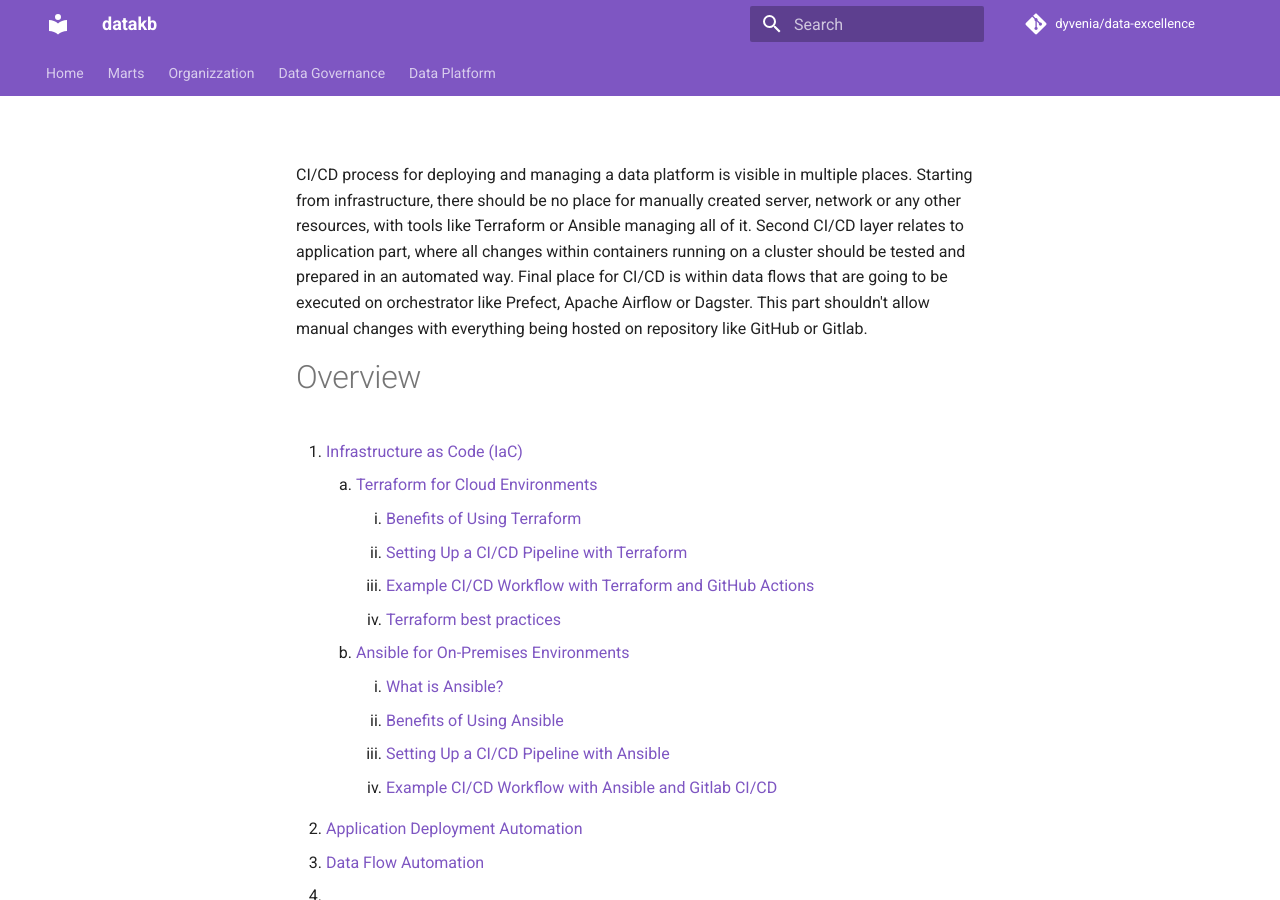
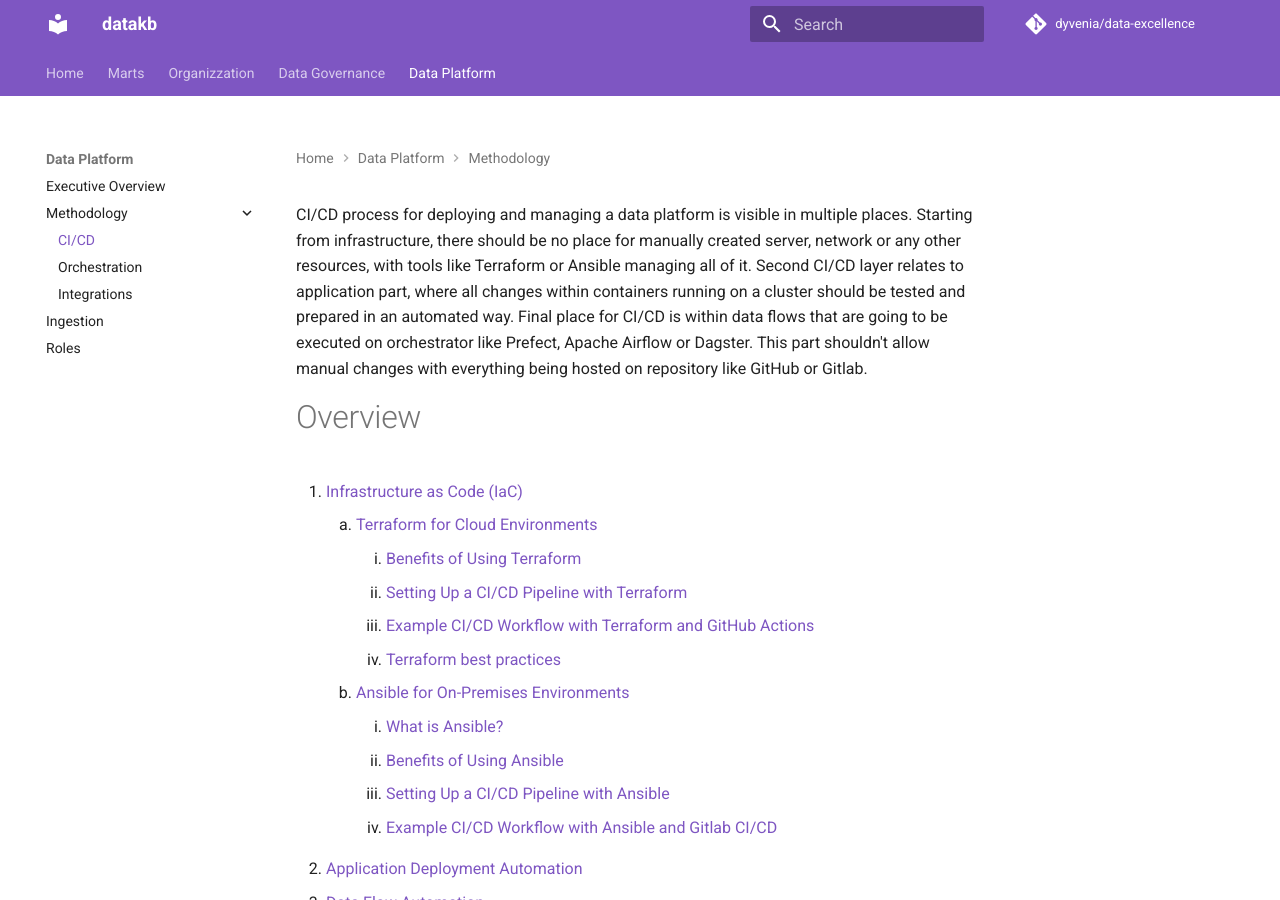
Before and after one commit to acivitillo/data-excellence, an MkDocs documentation site: the page built from docs/data_platform/cicd.md, in a window 1280 px wide and 900 px high. Built offline with MkDocs 1.6.1 and Material for MkDocs 9.7.7, drawn with Linux system fonts in a browser that asks for light colours; comment, search, counter and statistics services are not loaded.

Commit message:
nav updated

```diff
--- a/mkdocs.yml
+++ b/mkdocs.yml
@@ -21,9 +21,11 @@ nav:
     - Roles: data_governance/roles.md
   - Data Platform:
     - Executive Overview: data_platform/overview.md
-    - Orchestration: data_platform/orchestration.md
+    - Methodology:
+      - CI/CD: data_platform/cicd.md
+      - Orchestration: data_platform/orchestration.md
+      - Integrations: data_platform/integrations.md
     - Ingestion: data_platform/ingestion.md
-    - Integrations: data_platform/integrations.md
     - Roles: data_platform/roles.md
 theme:
   name: material
```
